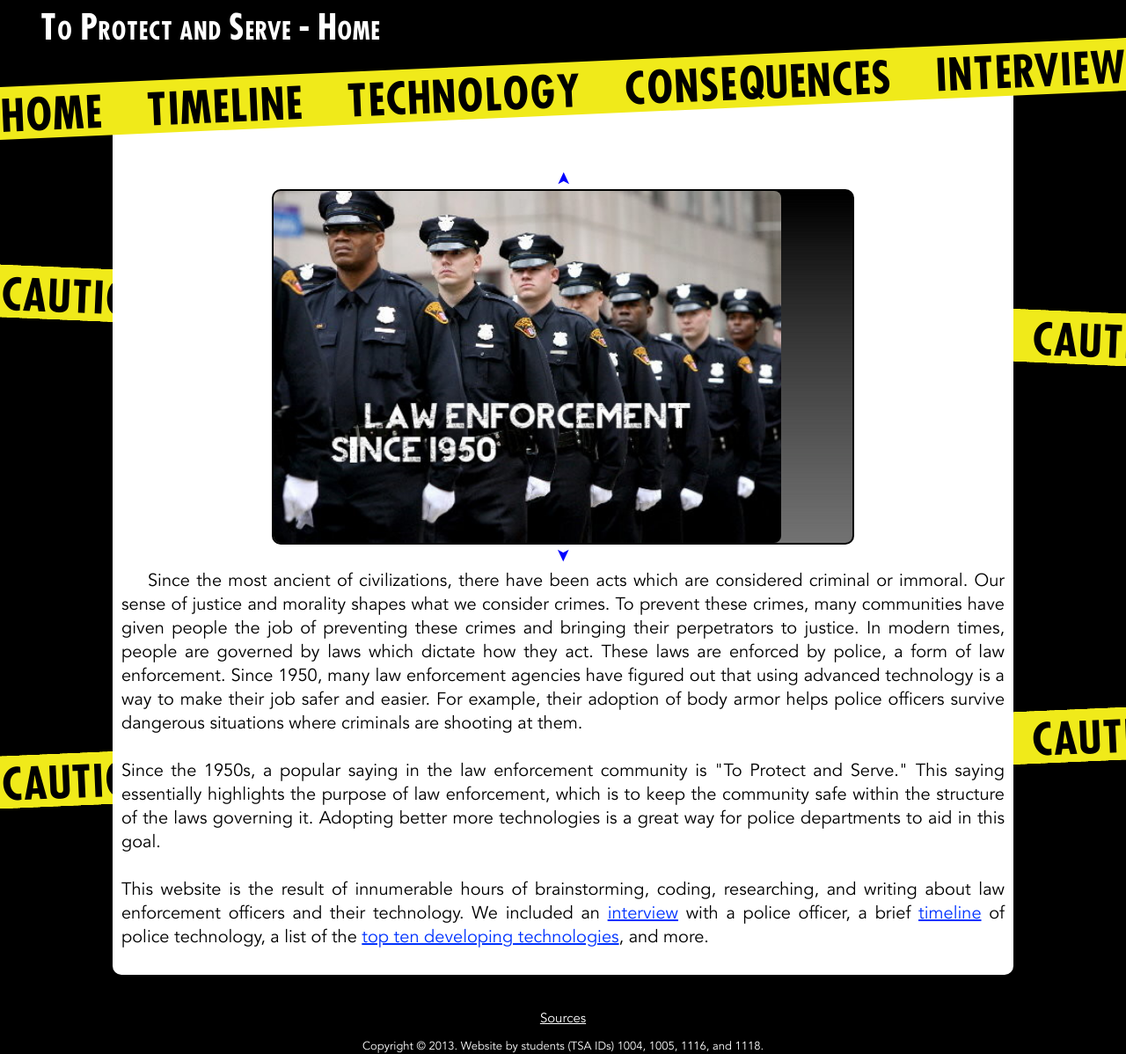
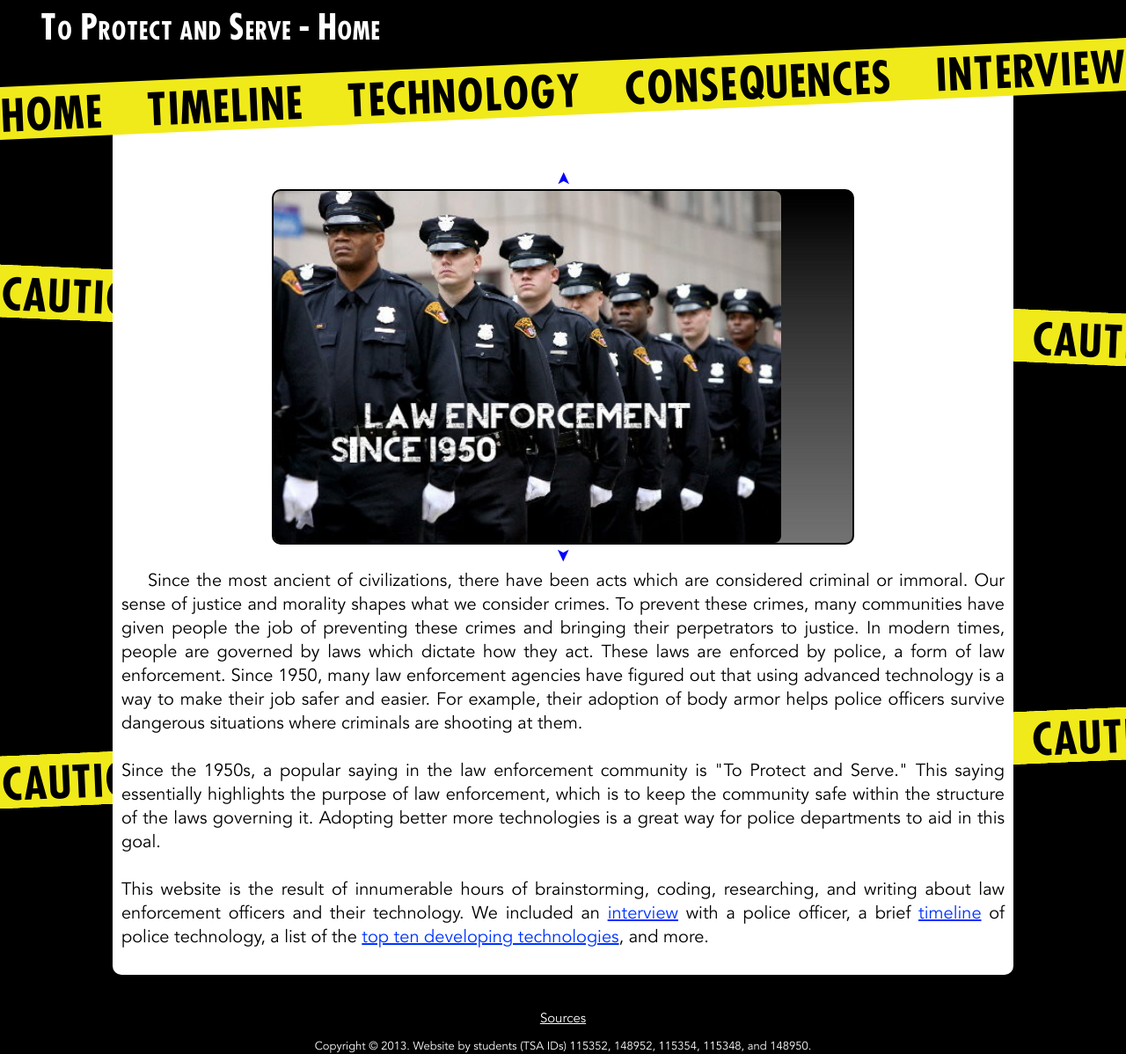
Before and after one commit to pbfy0/ToProtectAndServe, a Jekyll site: the page built from index.html, in a window 1280 px wide. Shown: the whole page at 88% size. Built offline with Jekyll 4.4.1, drawn with Linux system fonts in a browser that asks for light colours.

Commit message:
ids added

```diff
--- a/_layouts/default.html
+++ b/_layouts/default.html
@@ -29,7 +29,9 @@
   </div>
   <footer>
    <div id="sources"><a href="sources.html">Sources</a></div>
-   <div id="copyright">Copyright © 2013. Website by students (TSA IDs) 1004, 1005, 1116, and 1118.</div>
+   <div id="copyright">Copyright © 2013. Website by students (TSA IDs)
+115352, 148952, 115354,	115348, and
+148950.</div>
   </footer>
  </body>
 </html>
```
